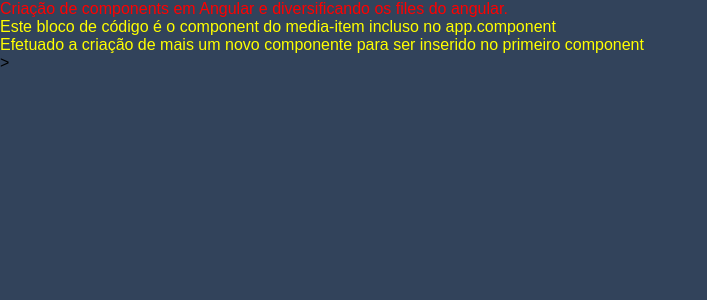
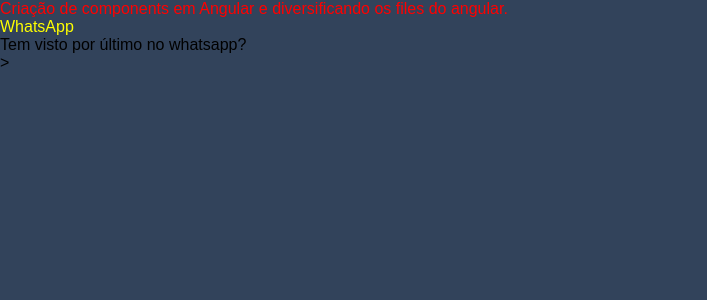
Before and after one commit to rafaelso1/angular-essential-training, an Angular app: page / in a window 1280 px wide. Shown: the top 300 px of the page, without its empty margins (0-707 px from the left). Built offline with nearby package versions, Linux system fonts and the light colour scheme.

Commit message:
Inserindo métodos de interpolação do Angular.

```diff
--- a/src/app/media-item.component.html
+++ b/src/app/media-item.component.html
@@ -1,2 +1,3 @@
-<h2> Este bloco de código é o component do media-item incluso no app.component <br/>
-    Efetuado a criação de mais um novo componente para ser inserido no primeiro component</h2>
+<h2> {{ name }} </h2>
+
+<p *ngIf="wasWatched()"> Tem visto por último no whatsapp?</p>
--- a/src/app/media-item.component.ts
+++ b/src/app/media-item.component.ts
@@ -8,4 +8,9 @@ import { Component } from "@angular/core";
     ]
 })
 
-export class MediaItemComponent {}
+export class MediaItemComponent {
+    name = "WhatsApp";
+    wasWatched(){
+        return true;
+    }
+}
```
